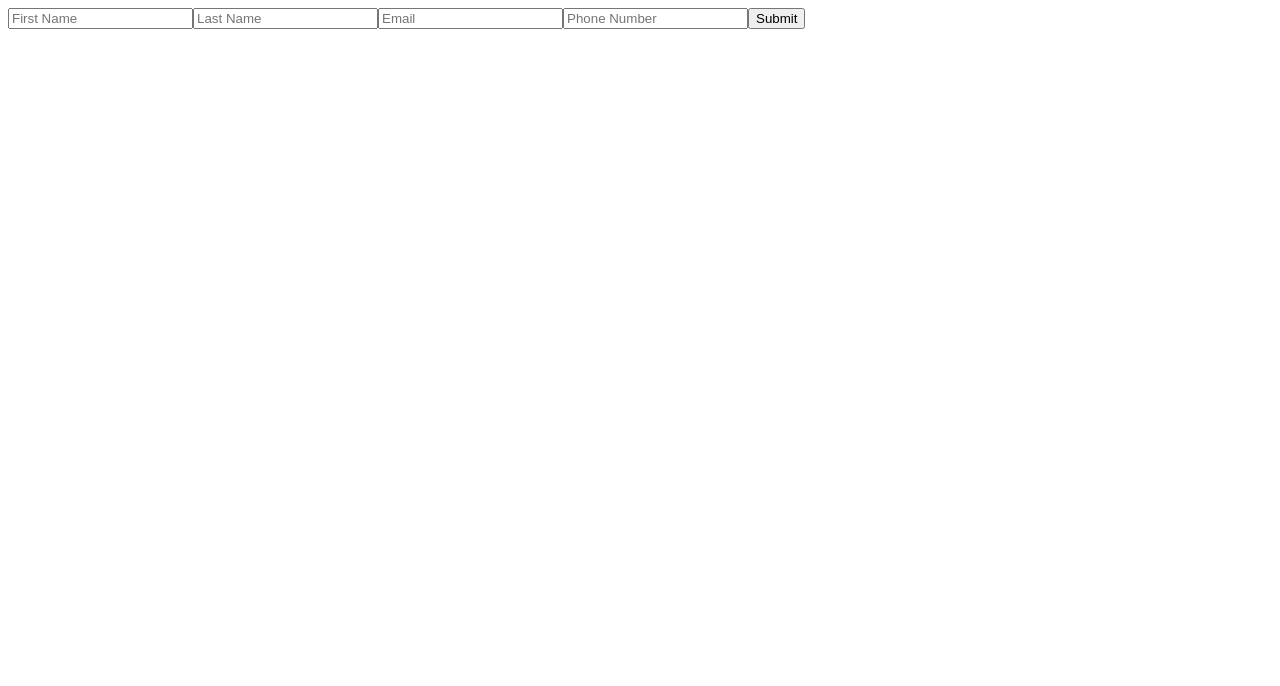
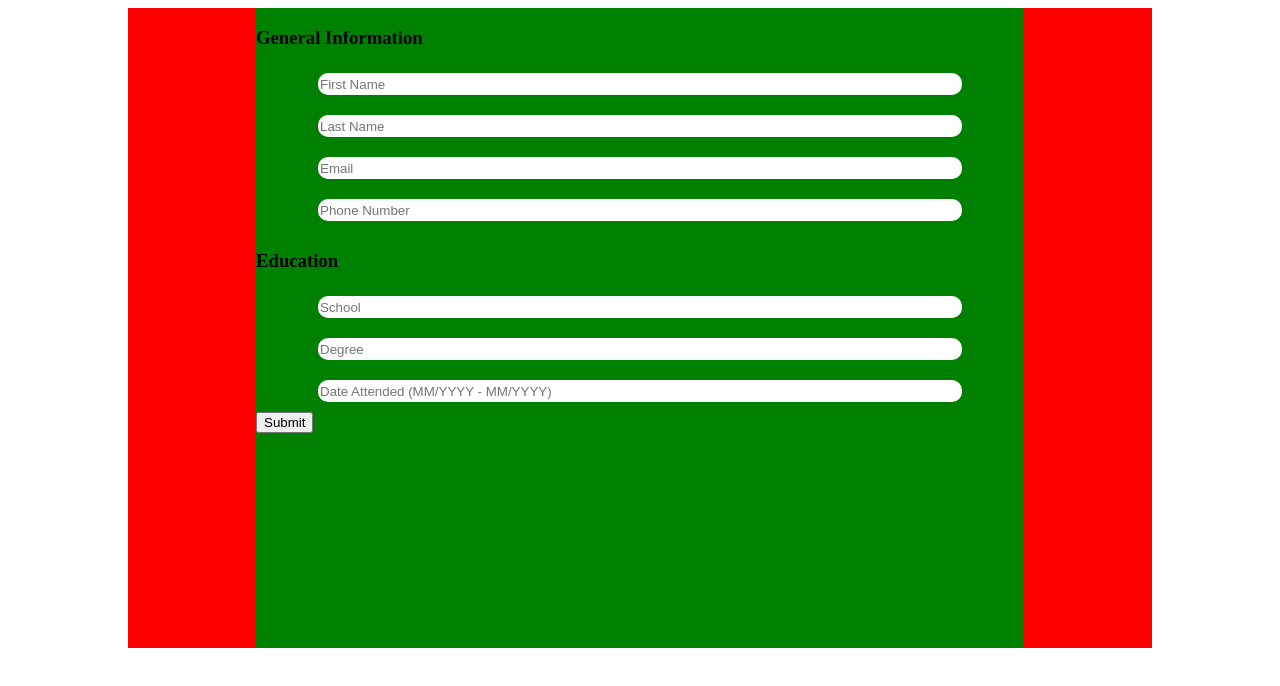
Before and after one commit to chrisrbentley/cv-app, a React (Create React App) app: page / in a window 1280 px wide. Shown: the top 686 px of the page. Built offline with nearby package versions, Linux system fonts and the light colour scheme.

Commit message:
Education experience is saved into state on form submit.

```diff
--- a/src/App.js
+++ b/src/App.js
@@ -1,6 +1,6 @@
 import React, { Component } from 'react';
-import General from './components/General';
-import Resume from './components/Resume';
+import Form from './components/Form';
+import './styles/form.css';
 
 class App extends Component {
   constructor() {
@@ -33,18 +33,14 @@ class App extends Component {
   };
 
   render() {
+    // conditional render > form submitted? show resume
+
     return (
-      <div>
-        <div className='left'>
-          <General
-            onFormSubmit={this.onFormSubmit}
-            user={this.state.user}
-            handleChange={this.handleChange}
-          />
-        </div>
-        <div className='right'>
-          <Resume firstName='hello' />
-        </div>
+      <div id='wrapper'>
+        <Form
+          handleChange={this.handleChange}
+          onFormSubmit={this.onFormSubmit}
+        />
       </div>
     );
   }
--- /dev/null
+++ b/src/components/Education.js
@@ -0,0 +1,41 @@
+import React, { Component } from 'react';
+import '../styles/form.css';
+
+class Education extends Component {
+  constructor(props) {
+    super(props);
+  }
+
+  render() {
+    const { handleChange } = this.props;
+
+    return (
+      <fieldset className='education'>
+        {/* <legend>Education</legend> */}
+        <input
+          type='text'
+          name='school'
+          className='school input'
+          placeholder='School'
+          onChange={handleChange}
+        />
+        <input
+          type='text'
+          name='degree'
+          className='degree input'
+          placeholder='Degree'
+          onChange={handleChange}
+        />
+        <input
+          type='text'
+          name='dateAttended'
+          className='date input'
+          placeholder='Date Attended (MM/YYYY - MM/YYYY)'
+          onChange={handleChange}
+        />
+      </fieldset>
+    );
+  }
+}
+
+export default Education;
--- /dev/null
+++ b/src/components/Form.js
@@ -0,0 +1,27 @@
+import React, { Component } from 'react';
+import General from './General';
+import Education from './Education';
+import '../styles/form.css';
+
+class Form extends Component {
+  constructor(props) {
+    super(props);
+  }
+
+  render() {
+    const { onFormSubmit } = this.props;
+    const { handleChange } = this.props;
+
+    return (
+      <form action='' onSubmit={onFormSubmit} id='form'>
+        <h3>General Information</h3>
+        <General handleChange={handleChange} />
+        <h3>Education</h3>
+        <Education handleChange={handleChange} />
+        <button type='submit'>Submit</button>
+      </form>
+    );
+  }
+}
+
+export default Form;
--- a/src/components/General.js
+++ b/src/components/General.js
@@ -1,20 +1,25 @@
 import React, { Component } from 'react';
+import '../styles/form.css';
 
 class General extends Component {
   constructor(props) {
     super(props);
+
+    this.state = {
+      isSubmitted: false,
+    };
   }
 
   render() {
-    const { onFormSubmit, handleChange } = this.props;
+    const { handleChange } = this.props;
 
     return (
-      <div>
-        <form action='post' onSubmit={onFormSubmit}>
+      <fieldset id='general-info'>
         <input
           type='text'
           name='firstName'
           id='firstName'
+          className='input'
           placeholder='First Name'
           onChange={handleChange}
         />
@@ -22,6 +27,7 @@ class General extends Component {
           type='text'
           name='lastName'
           id='lastName'
+          className='input'
           placeholder='Last Name'
           onChange={handleChange}
         />
@@ -29,6 +35,7 @@ class General extends Component {
           type='email'
           name='email'
           id='lastName'
+          className='input'
           placeholder='Email'
           onChange={handleChange}
         />
@@ -36,13 +43,11 @@ class General extends Component {
           type='tel'
           name='phoneNumber'
           id='phoneNumber'
+          className='input'
           placeholder='Phone Number'
           onChange={handleChange}
         />
-
-          <button type='submit'>Submit</button>
-        </form>
-      </div>
+      </fieldset>
     );
   }
 }
--- a/src/components/Resume.js
+++ b/src/components/Resume.js
@@ -6,7 +6,7 @@ class Resume extends Component {
   }
 
   render() {
-    return <div className='resume'></div>;
+    return <div></div>;
   }
 }
 
--- /dev/null
+++ b/src/styles/form.css
@@ -0,0 +1,37 @@
+body {
+  display: flex;
+  justify-content: center;
+  align-items: center;
+}
+
+#wrapper {
+  background-color: red;
+  height: 80vh;
+  width: 80vw;
+  display: flex;
+  justify-content: center;
+}
+
+#form {
+  width: 60vw;
+  background-color: green;
+}
+
+fieldset {
+  border: none;
+}
+
+#general-info,
+.education {
+  display: flex;
+  flex-flow: column nowrap;
+  gap: 20px;
+  align-items: center;
+}
+
+input {
+  border-radius: 10px;
+  border: none;
+  height: 20px;
+  width: 50vw;
+}
```
Lines whose indentation alone changed are shown as unchanged.
